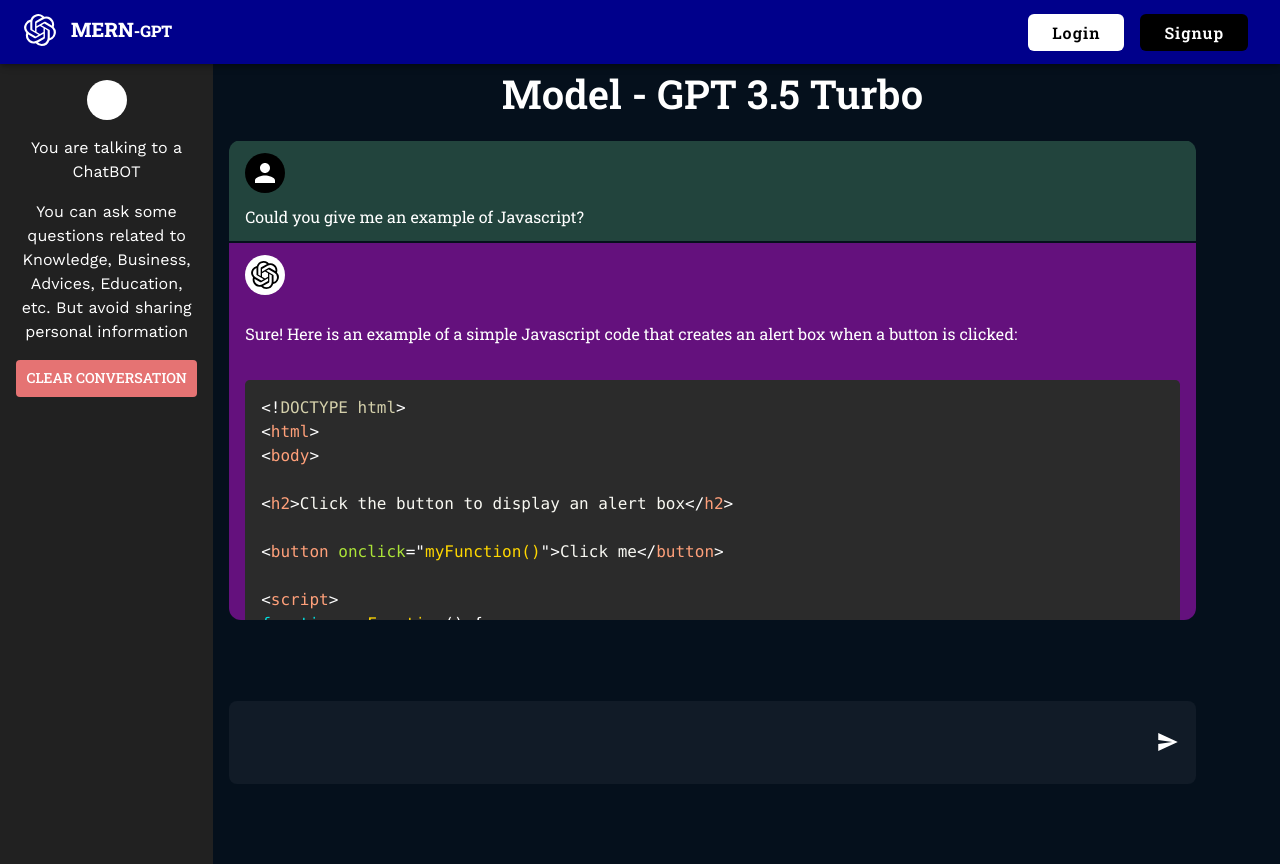
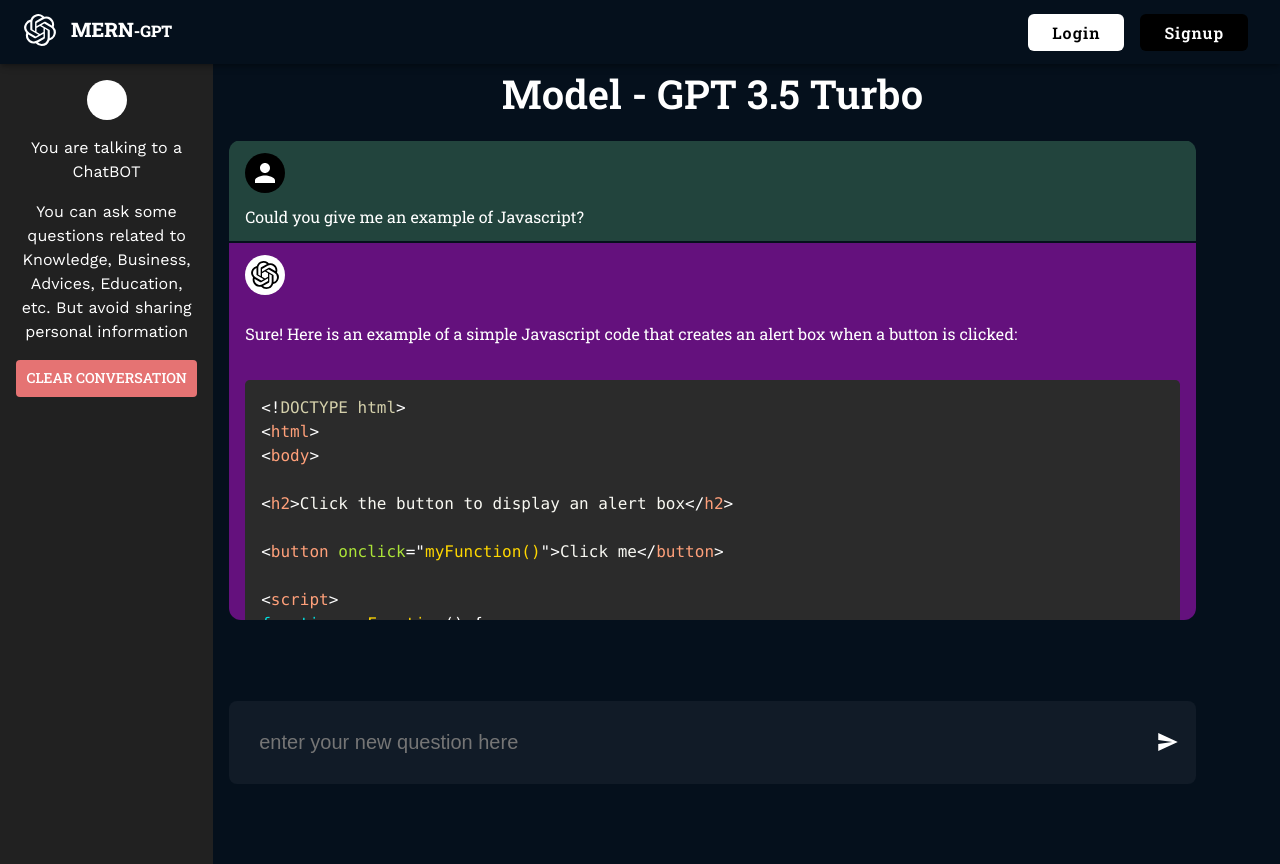
Before and after one commit to KnoxRyder999/chat_bot, a React (Vite) app in the folder frontend/: page /chat in a window 1280 px wide. Built offline with nearby package versions, Linux system fonts and the light colour scheme; no server answers.

Commit message:
links and css

```diff
--- a/frontend/src/App.tsx
+++ b/frontend/src/App.tsx
@@ -1,5 +1,5 @@
 import { Route, Routes } from 'react-router-dom';
-import { Header } from './components/Header';
+import { Header } from './components/shared/Header';
 import { useAuth } from './context/AuthContext';
 import { Chat } from './pages/Chat';
 import { Home } from './pages/Home';
--- a/frontend/src/components/Header.tsx
+++ b/frontend/src/components/shared/Header.tsx
@@ -2,9 +2,9 @@
 import { useTheme } from '@mui/material/styles';
 import { FC } from 'react';
 import { useLocation } from 'react-router-dom';
-import { useAuth } from '../context/AuthContext';
-import { Logo } from './shared/Logo';
-import { NavigationLink } from './shared/NavigationLink';
+import { useAuth } from '../../context/AuthContext';
+import { Logo } from './Logo';
+import { NavigationLink } from './NavigationLink';
 
 interface HeaderProps {}
 
@@ -14,7 +14,7 @@
 
   const auth = useAuth();
   return (
-    <AppBar sx={{ bgcolor: 'darkblue' }}>
+    <AppBar sx={{ bgcolor: theme.palette.primary.main }}>
       <Toolbar>
         <Logo />
         <div>
--- a/frontend/src/pages/Chat.tsx
+++ b/frontend/src/pages/Chat.tsx
@@ -210,6 +210,7 @@
           }}
         >
           <input
+            placeholder='enter your new question here'
             ref={inputRef}
             type='text'
             style={{
--- a/frontend/src/styles/theme.ts
+++ b/frontend/src/styles/theme.ts
@@ -14,7 +14,8 @@
   },
   palette: {
     primary: {
-      main: '#0a0c8b',
+      // main: '#0a0c8b',
+      main: '#05101c',
     },
     secondary: {
       main: '#9000b3ff',
```
